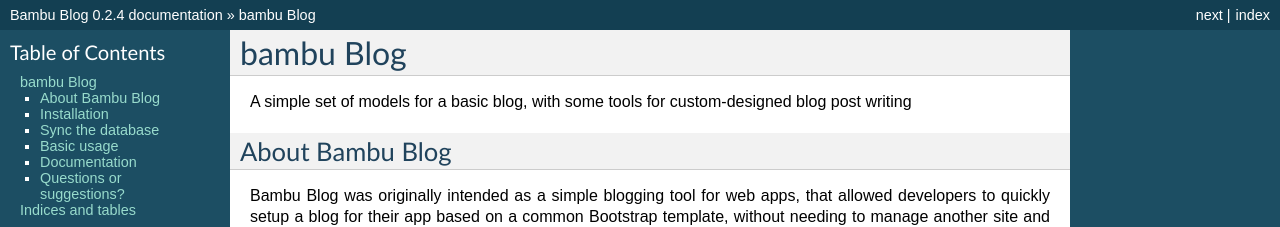
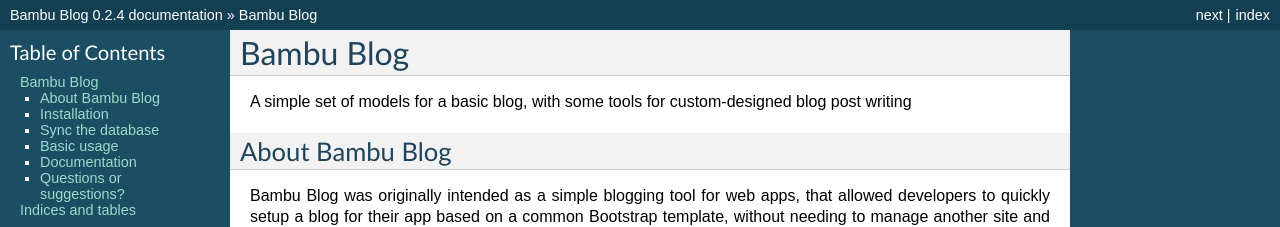
Before and after one commit to hellosteadman/bambu-blog, a Sphinx documentation site: the page built from docs/index.rst, in a window 1280 px wide. Shown: the top 227 px of the page. Built offline with Sphinx 7.4.7, drawn with Linux system fonts in a browser that asks for light colours.

Commit message:
Tiny typo in docs

```diff
--- a/docs/index.rst
+++ b/docs/index.rst
@@ -1,4 +1,4 @@
-bambu Blog
+Bambu Blog
 ==========
 
 A simple set of models for a basic blog, with some tools for
```
Also changed, not shown: 6 other files.
